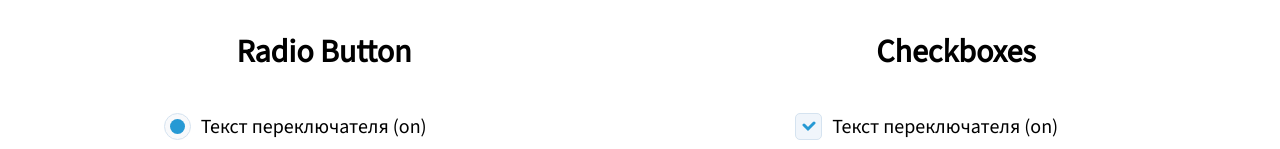
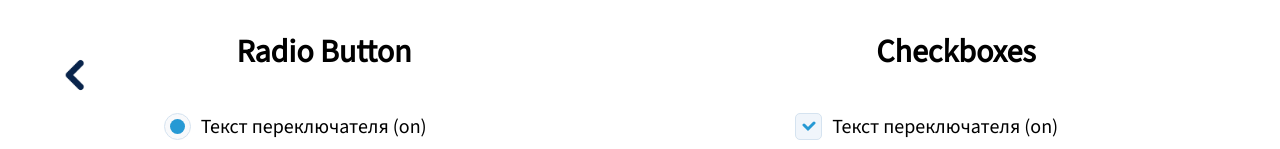
Before and after one commit to Torrex1/vue-buttons, a Vue app: page /buttons in a window 1280 px wide. Shown: the top 149 px of the page. Built offline with nearby package versions, Linux system fonts and the light colour scheme.

Commit message:
add a back to menu btn

```diff
--- a/src/pages/Buttons.vue
+++ b/src/pages/Buttons.vue
@@ -9,4 +9,22 @@ import Checkboxes from '../components/Checkboxes.vue';
         <RadioBtn />
         <Checkboxes />
     </div>
+
+    <RouterLink to="/">
+        <div class="test"></div>
+    </RouterLink>
 </template>
+
+<style scoped>
+.test {
+    padding: 25px;
+    background-image: url('../assets/img/arrow.png');
+    background-repeat: no-repeat;
+    background-position: center;
+    background-size: contain;
+    cursor: pointer;
+    position: absolute;
+    top: 50px;
+    left: 50px;
+}
+</style>
```
Also changed, not shown: src/assets/img/arrow.png (added).
